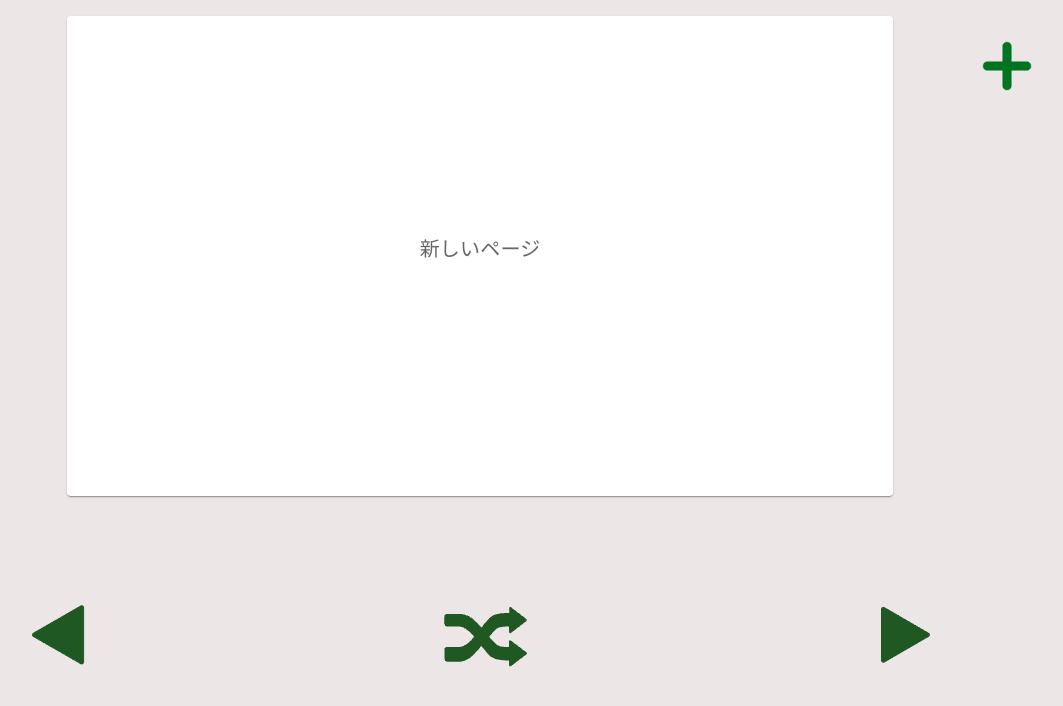
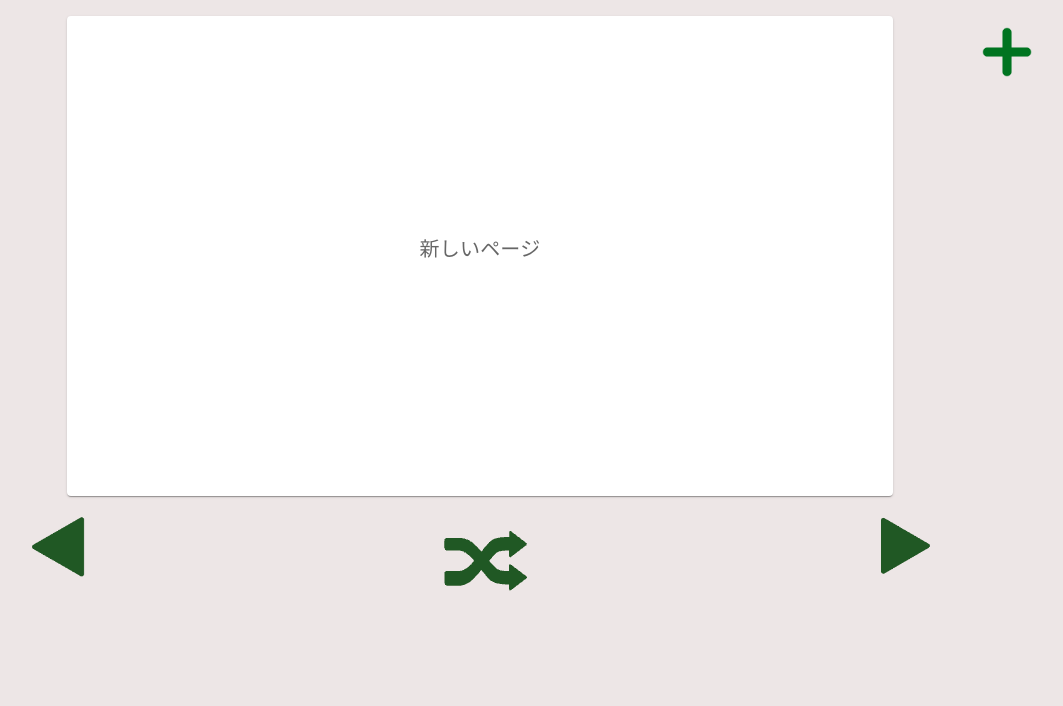
Before and after one commit to nakajo2011/react-app-support, a React (Create React App) app: page / in a window 1280 px wide. Both pictures are taken after a click on the picture 1166 px from the left and 66 px from the top of the page. Shown: the top 706 px of the page, without its empty margins (160-1223 px from the left). Built offline with nearby package versions, Linux system fonts and the light colour scheme.

Commit message:
あと入力だけ

```diff
--- a/src/components/BasicCard.js
+++ b/src/components/BasicCard.js
@@ -87,26 +87,34 @@ export default function BasicCard(props) {
       sx={{ p: 1 }}
     >
 
+	<div class></div>
+      <Grid container direction="colum" xs={12} sx={{
+        height: "500px"
+      }}>
         <Grid item xs={2} sx={{mb: 55}}>
           {/* <img src="./img/sea10hennkou.png" alt="my image" width="85px" /> */}
         </Grid>
+        <Grid item xs={8} sx={{mb: 10}}>
           <Slide direction="up" in={checked} mountOnEnter unmountOnExit>
-        <Grid item xs={8} sx={{mb: 10}}>
+            <Grid item xs={12} sx={{mb: 12}}>
               <BodyText.Provider value={{text, setText}}>
                 <CardBody index={count}/>
               </BodyText.Provider>
             </Grid>
           </Slide>
           <Slide direction="up" in={!checked} mountOnEnter unmountOnExit>
-        <Grid item xs={8} sx={{mb: 10}}>
+            <Grid item xs={12} sx={{mb: 12}}>
               <BodyText.Provider value={{text, setText}}>
                 <CardBody index={count}/>
               </BodyText.Provider>
             </Grid>
           </Slide>
+        </Grid>
         <Grid item xs={2} sx={{mb: 57 }}>
           <img src="./img/plus.png" alt="my image" width="88px" onClick={createNewText}/>
         </Grid>
+      </Grid>
+      <Grid container direction="colum" xs={12}>
       <Grid item  xs={4}>
         <img src="./img/left.png" alt="my image" width="80px" onClick={handleClick}/>
       </Grid>
@@ -118,6 +126,7 @@ export default function BasicCard(props) {
 
       </Grid>
       </Grid>
+    </Grid>
     </Box>
   )
 }
```
Lines whose indentation alone changed are shown as unchanged.
